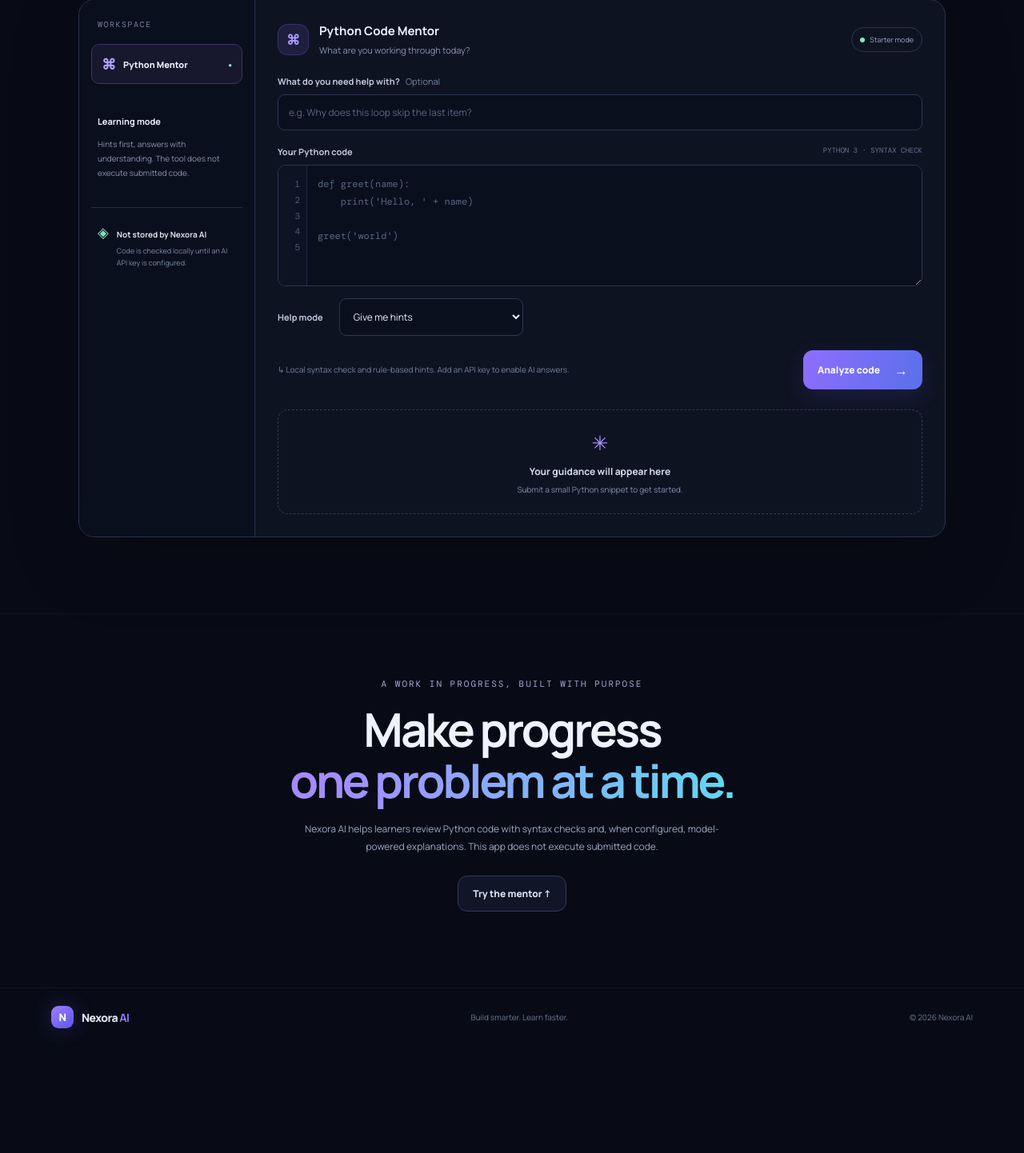
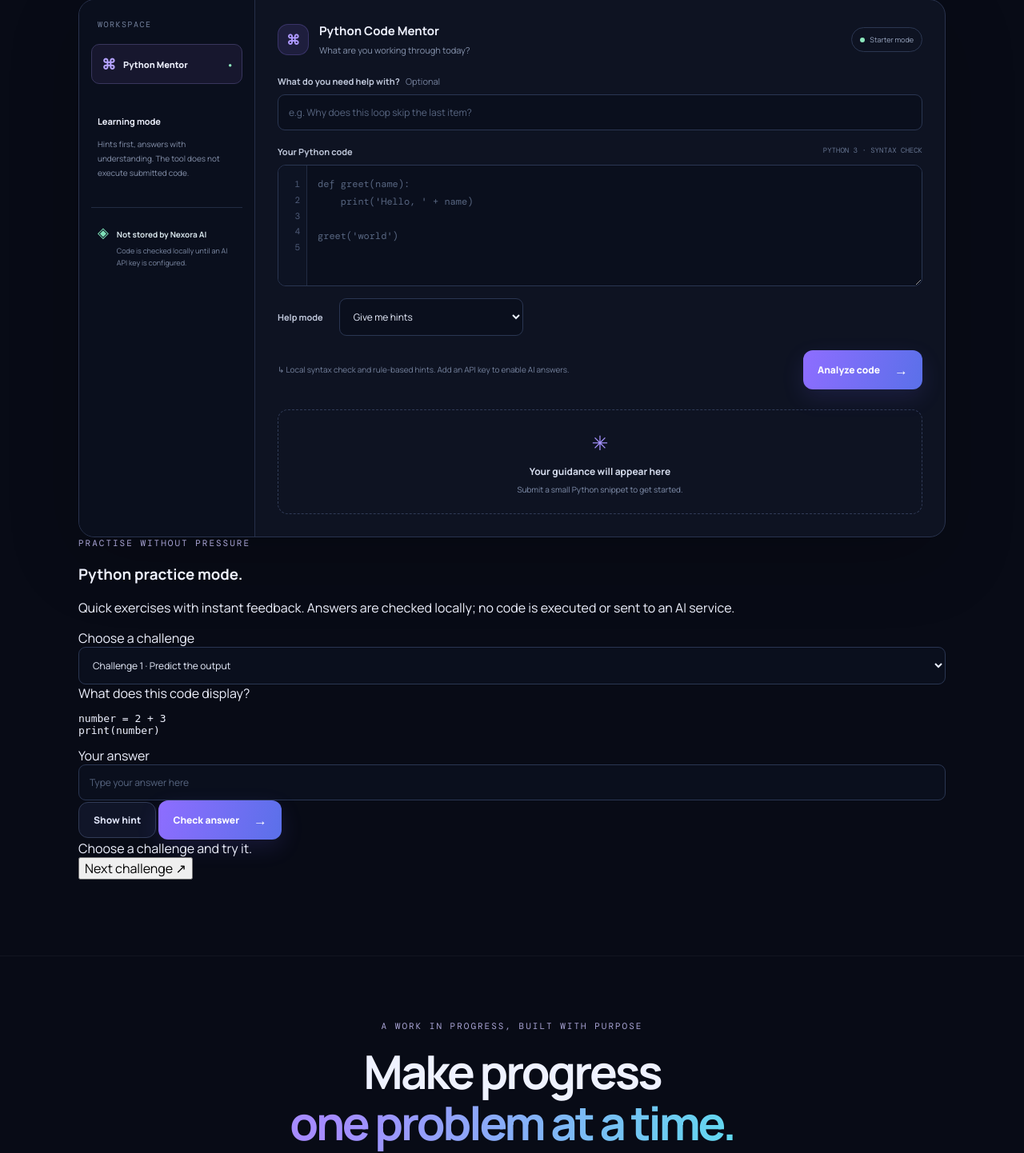
Before and after one commit to soumyasasmal410-star/Nexora-AI, a Flask app: page / in a window 1280 px wide; the page is wider, and only the part inside the window is pictured. Shown: the part 1479-2921 px from the top of that part at 80% size. Before the commit the page ends 2770 px from the top of that part, so only its background shows below. Run offline with Flask 3, Linux system fonts and the light colour scheme.

Commit message:
Add local Python practice mode section

```diff
--- a/templates/index.html
+++ b/templates/index.html
@@ -58,6 +58,35 @@
       <div id="result" class="result-panel" aria-live="polite"><div class="result-placeholder"><span>✳</span><b>Your guidance will appear here</b><p>Submit a small Python snippet to get started.</p></div></div>
     </div>
   </div>
+  <div class="practice-panel" id="python-practice">
+    <div class="practice-heading">
+      <div><div class="eyebrow">PRACTISE WITHOUT PRESSURE</div><h3>Python practice mode.</h3></div>
+      <p>Quick exercises with instant feedback. Answers are checked locally; no code is executed or sent to an AI service.</p>
+    </div>
+    <div class="practice-card">
+      <label for="practiceChallenge">Choose a challenge</label>
+      <select id="practiceChallenge">
+        <option value="output">Challenge 1 · Predict the output</option>
+        <option value="input">Challenge 2 · Convert input</option>
+        <option value="index">Challenge 3 · List indexing</option>
+        <option value="loop">Challenge 4 · Loop basics</option>
+      </select>
+      <div class="practice-prompt" id="practicePrompt">What does this code display?</div>
+      <pre class="practice-code" id="practiceCode">number = 2 + 3
+print(number)</pre>
+      <div class="practice-hint" id="practiceHint" hidden></div>
+      <div class="practice-answer-row">
+        <label for="practiceAnswer">Your answer</label>
+        <input id="practiceAnswer" maxlength="120" placeholder="Type your answer here">
+      </div>
+      <div class="practice-actions">
+        <button class="btn ghost" type="button" id="practiceHintBtn">Show hint</button>
+        <button class="btn primary" type="button" id="practiceCheckBtn">Check answer <span>→</span></button>
+      </div>
+      <div id="practiceFeedback" class="practice-feedback" aria-live="polite">Choose a challenge and try it.</div>
+      <button class="practice-next" type="button" id="practiceNextBtn">Next challenge ↗</button>
+    </div>
+  </div>
 </section>
 <section id="about" class="closing"><div class="eyebrow">A WORK IN PROGRESS, BUILT WITH PURPOSE</div><h2>Make progress<br><span>one problem at a time.</span></h2><p>Nexora AI helps learners review Python code with syntax checks and, when configured, model-powered explanations. This app does not execute submitted code.</p><a class="btn ghost" href="#mentor">Try the mentor ↑</a></section>
 </main>
```
